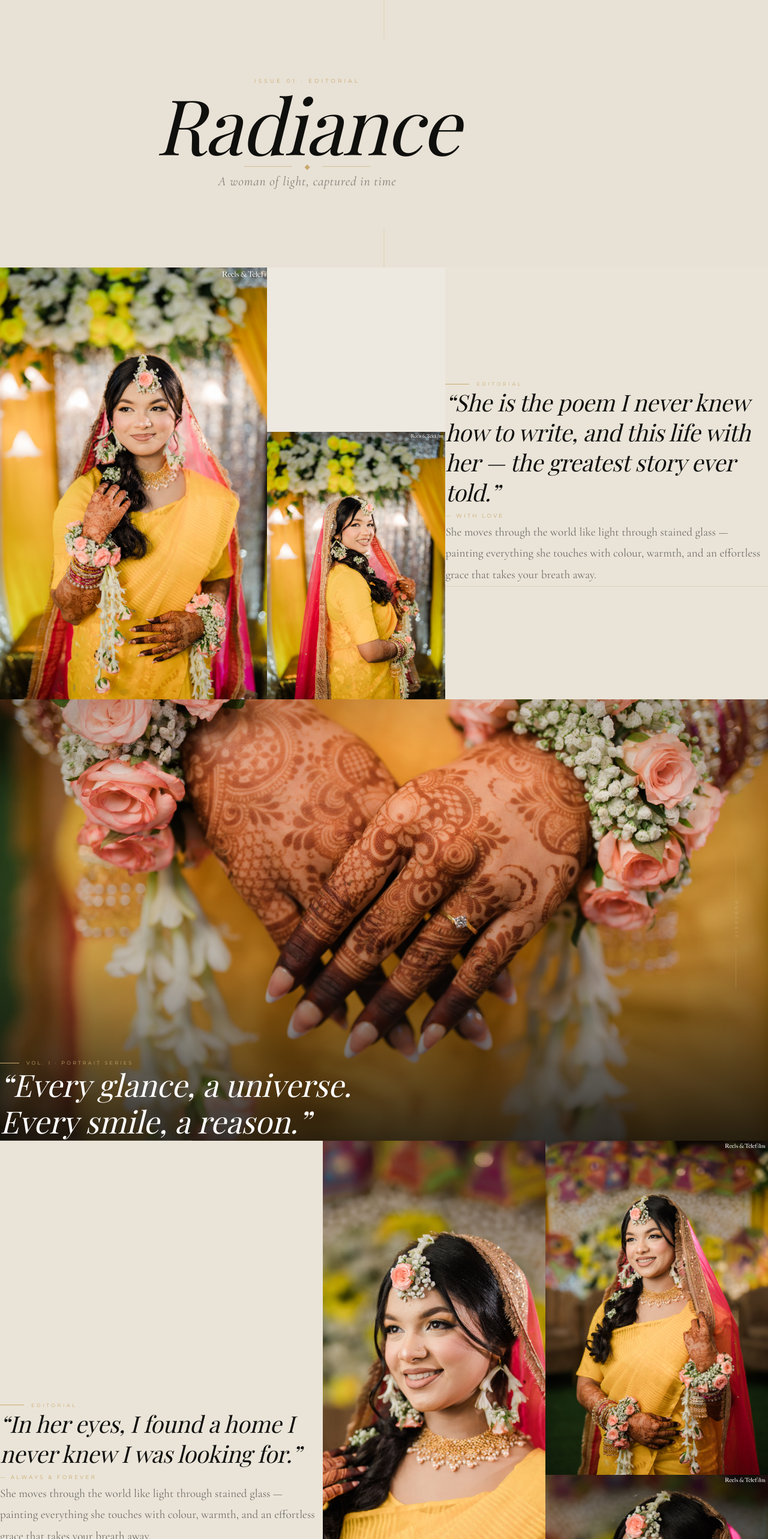
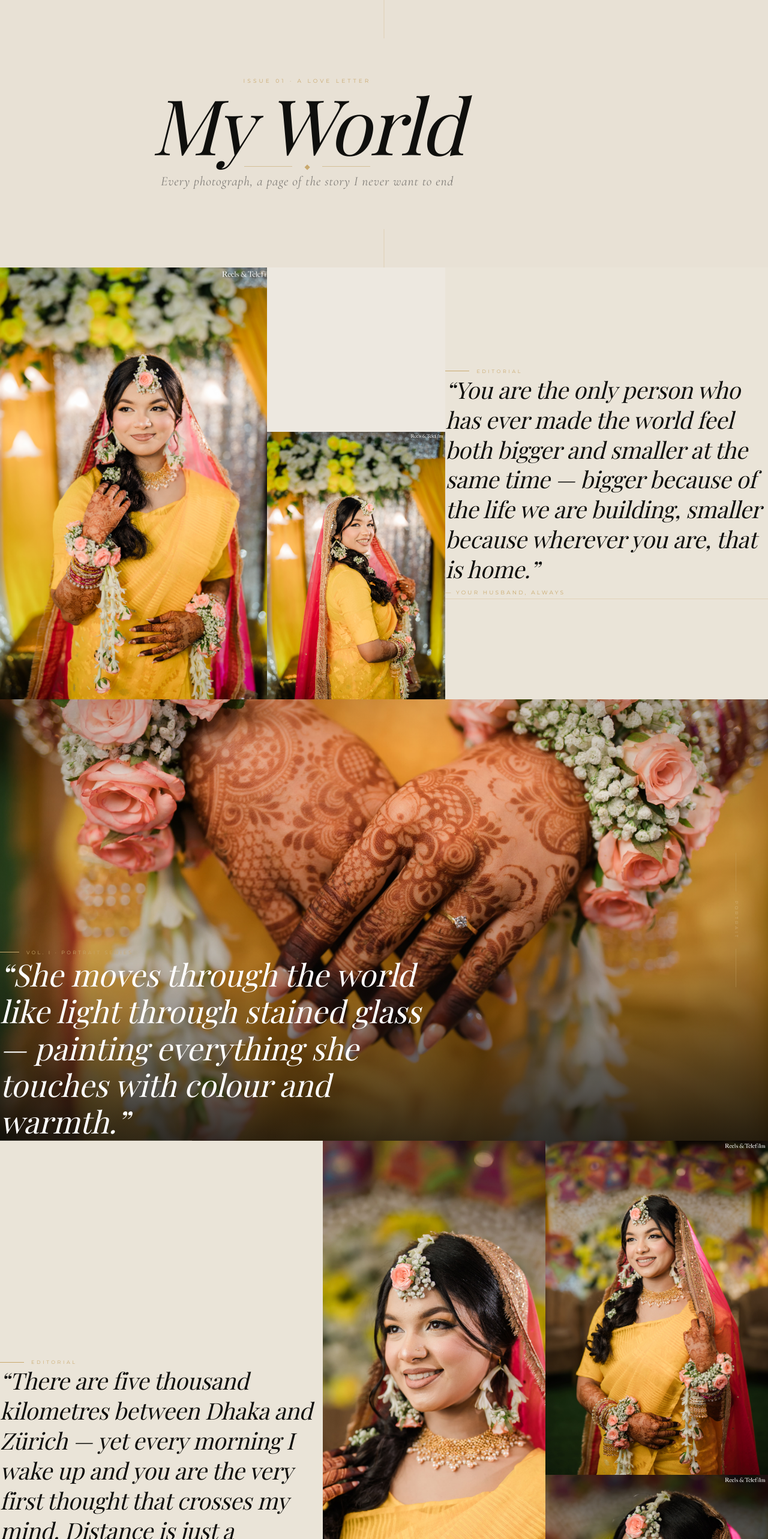
Before and after one commit to EashenMahmud/Megazine, a React (Vite) app: page / in a window 1280 px wide. Shown: the part 800-3366 px from the top of the page at 60% size. Built offline with nearby package versions, Linux system fonts and the light colour scheme; a web font is replaced by a local one.

Commit message:
new version model

```diff
--- a/src/App.jsx
+++ b/src/App.jsx
@@ -18,30 +18,30 @@ export default function App() {
 
       {/* ===== EDITORIAL SPREAD 1 ===== */}
       <SectionDivider
-        label="Issue 01 · Editorial"
-        title="Radiance"
-        subtitle="A woman of light, captured in time"
+        label="Issue 01 · A Love Letter"
+        title="My World"
+        subtitle="Every photograph, a page of the story I never want to end"
       />
 
       <EditorialSpread
         images={[rslImages[1], rslImages[2]]}
-        quote="She is the poem I never knew how to write, and this life with her — the greatest story ever told."
-        author="With Love"
+        quote="You are the only person who has ever made the world feel both bigger and smaller at the same time — bigger because of the life we are building, smaller because wherever you are, that is home."
+        author="Your Husband, Always"
         reverse={false}
       />
 
       {/* ===== PHOTO STORY 1 ===== */}
       <PhotoStory
         image={rslImages[5]}
-        caption="Every glance, a universe. Every smile, a reason."
+        caption="She moves through the world like light through stained glass — painting everything she touches with colour and warmth."
         issue="Vol. I · Portrait Series"
       />
 
       {/* ===== EDITORIAL SPREAD 2 ===== */}
       <EditorialSpread
         images={[rslImages[7], rslImages[8], rslImages[9]]}
-        quote="In her eyes, I found a home I never knew I was looking for."
-        author="Always & Forever"
+        quote="There are five thousand kilometres between Dhaka and Zürich — yet every morning I wake up and you are the very first thought that crosses my mind. Distance is just a number. You are the constant."
+        author="From Dhaka, With All My Love"
         reverse={true}
       />
 
@@ -57,7 +57,7 @@ export default function App() {
       {/* ===== PHOTO STORY 2 ===== */}
       <PhotoStory
         image={rslImages[16]}
-        caption="The grace she carries — effortless, timeless, sublime."
+        caption="On this, your first birthday as my wife — I want the whole world to know how extraordinary you are."
         issue="Vol. I · Feature"
         imagePosition="object-[center_35%]"
       />
@@ -66,13 +66,13 @@ export default function App() {
       <SectionDivider
         label="Issue 01 · The Portrait"
         title="Luminous"
-        subtitle="Professional portraits by the lens of love"
+        subtitle="Timeless portraits of the woman who changed my entire life"
       />
 
       <EditorialSpread
         images={[rslImages[21], rslImages[22]]}
-        quote="Beauty is the illumination of your soul."
-        author="Sumiya · 2026"
+        quote="Every time I look at these photographs, I am reminded: I am the luckiest person alive. Not because of fate or chance — but because you chose me, and I will spend the rest of my life being worthy of that choice."
+        author="Eashen · September 2026"
         reverse={false}
       />
 
--- a/src/components/EditorialSpread.jsx
+++ b/src/components/EditorialSpread.jsx
@@ -105,7 +105,7 @@ export default function EditorialSpread({ images, quote, author, reverse = false
                 </div>
 
                 {/* Body copy */}
-                <p
+                {/* <p
                     className="es-reveal text-[#2D2D2D]/65 leading-relaxed mb-12"
                     style={{
                         fontFamily: "'Cormorant Garamond', serif",
@@ -116,7 +116,7 @@ export default function EditorialSpread({ images, quote, author, reverse = false
                     She moves through the world like light through stained glass —
                     painting everything she touches with colour, warmth, and an
                     effortless grace that takes your breath away.
-                </p>
+                </p> */}
 
                 {/* Thin rule */}
                 <div className="es-reveal h-px bg-[#C9A96E]/30 w-full" />
```
